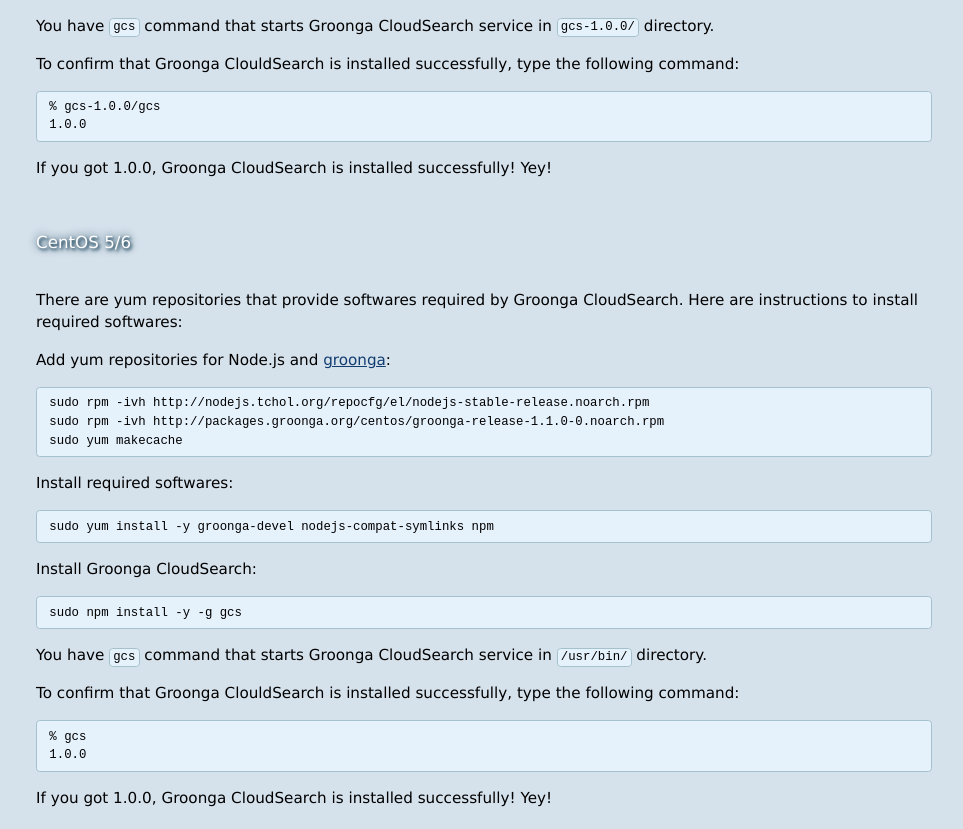
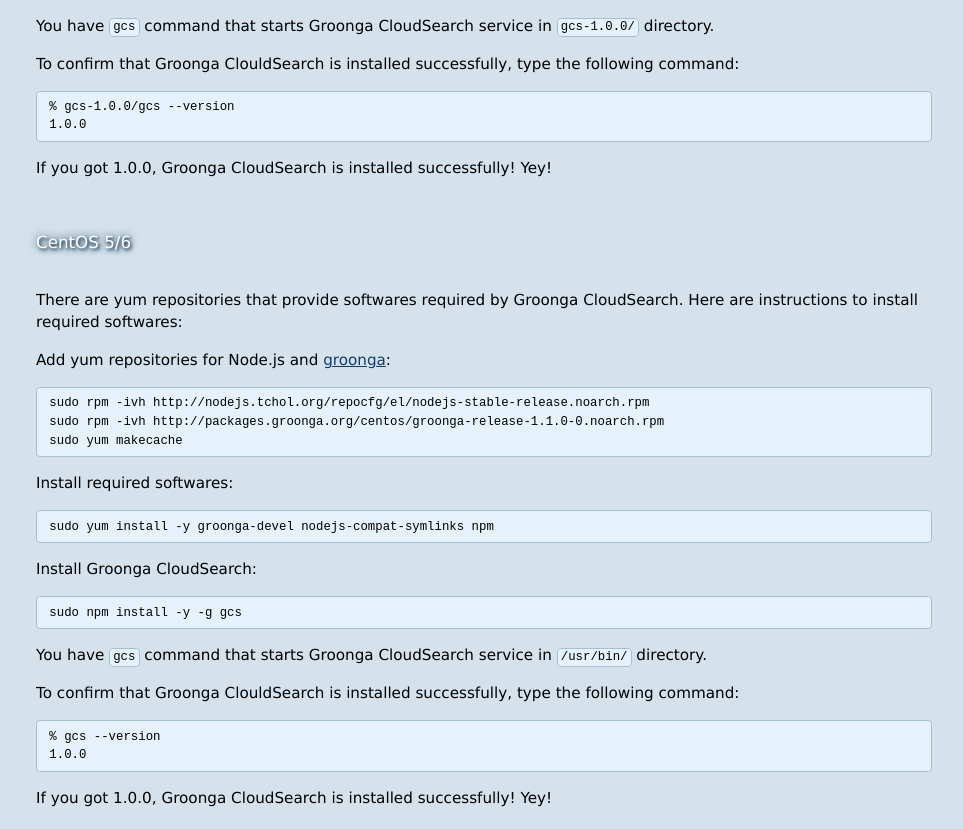
Before and after one commit to groonga/gcs.groonga.org, a Jekyll site: the page built from docs/install/index.md, in a window 1280 px wide and 1400 px high, scrolled down 444 px. Shown: the part 160-989 px from the top of the window, without its empty margins (156-1119 px from the left). Built offline with Jekyll 4.4.1, drawn with Linux system fonts in a browser that asks for light colours; some of the changed text lies outside the part shown.

Commit message:
install: add missing --version argument

```diff
--- a/docs/install/index.md
+++ b/docs/install/index.md
@@ -27,7 +27,7 @@
 To confirm that Groonga ClouldSearch is installed successfully, type
 the following command:
 
-    % gcs-1.0.0/gcs
+    % gcs-1.0.0/gcs --version
     1.0.0
 
 If you got 1.0.0, Groonga CloudSearch is installed successfully! Yey!
@@ -57,7 +57,7 @@
 To confirm that Groonga ClouldSearch is installed successfully, type
 the following command:
 
-    % gcs
+    % gcs --version
     1.0.0
 
 If you got 1.0.0, Groonga CloudSearch is installed successfully! Yey!
@@ -94,7 +94,7 @@
 To confirm that Groonga ClouldSearch is installed successfully, type
 the following command:
 
-    % gcs
+    % gcs --version
     1.0.0
 
 If you got 1.0.0, Groonga CloudSearch is installed successfully! Yey!
@@ -114,7 +114,7 @@
 To confirm that Groonga ClouldSearch is installed successfully, type
 the following command:
 
-    % gcs
+    % gcs --version
     1.0.0
 
 If you got 1.0.0, Groonga CloudSearch is installed successfully! Yey!
```
